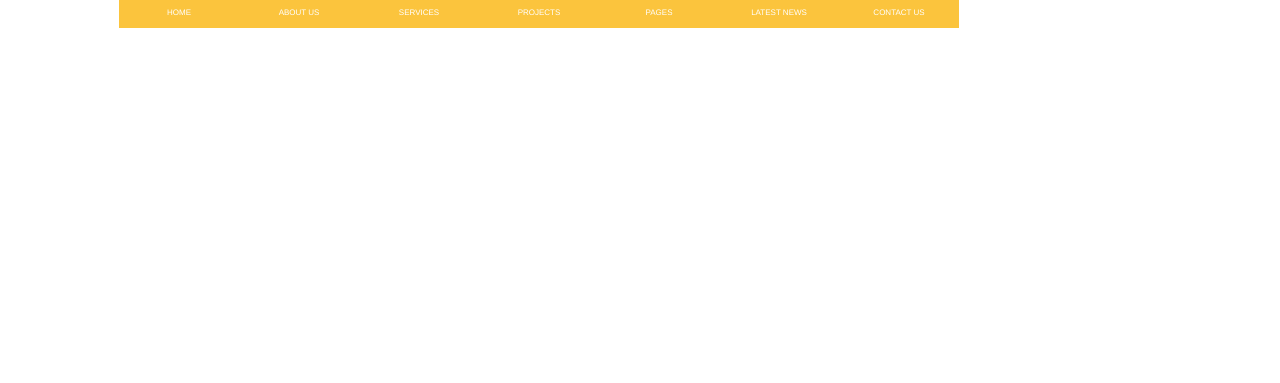
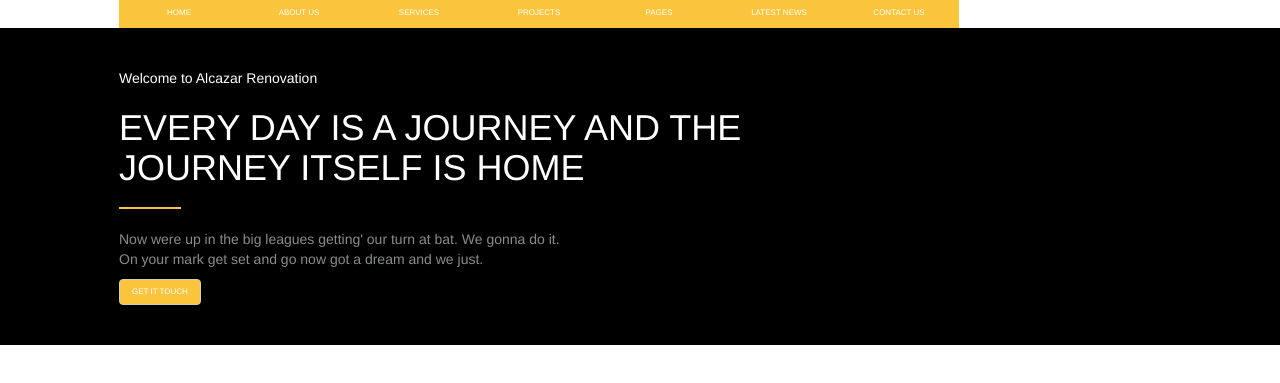
Before and after one commit to yakushou730/FrontEndHomework-bootstrap, a plain HTML site: page index.html in a window 1280 px wide. Shown: the part 125-508 px from the top of the page. Drawn offline with Linux system fonts and the light colour scheme.

Commit message:
Finish: (wireframe) big-pic-start

```diff
--- a/css/main.css
+++ b/css/main.css
@@ -1,7 +1,13 @@
 /* global */
 
-
 /* #header */
+/*
+#header {
+  position: fixed;
+  width: 100%;
+  z-index: 1;
+}
+*/
 #header div {
 
   font-size: 8px;
@@ -53,17 +59,49 @@
   color: white;
 }
 
+/* .big-pic-start */
+.big-pic-start {
+  background-color: black;
+}
+
+.big-pic-start .container {
+  padding: 40px 5%;
+}
+
+.big-pic-start h1 {
+  max-width: 700px;
+}
+
+.big-pic-start hr {
+  border: 1px solid rgb(251, 196, 61);
+  width: 60px;
+  margin-left: 0px;
+}
+
+.big-pic-start div, .big-pic-start h1 {
+  color: white;
+}
+
+.big-pic-start .desc-color {
+  color: #8a8b8c;
+}
+
+.big-pic-start .link-btn {
+  font-size: 8px;
+  background-color: rgb(251, 196, 61);
+}
+
 @media (min-width: 991px){
 
+  /* .menu */
   .menu .container {
     padding: 15px 5% 0px;
   }
 
-  /* .menu */
  .menu-list li {
   width:120px;
   background-color: rgb(251, 196, 61);
-}
+  }
 
 
 
--- a/index.html
+++ b/index.html
@@ -22,7 +22,9 @@
     <div class="container">
       <div class="row">
         <div class="col-sm-12 col-md-4">
-          <img src="image/logo.png" alt="logo">
+          <a href="#">
+            <img src="image/logo.png" alt="logo">
+          </a>
         </div>
         <div class="col-sm-12 col-md-4 clearfix">
           <div class="pull-left">
@@ -55,7 +57,17 @@
         </div>
       </div>
     </div>
-
+  </section>
+  <section class="big-pic-start">
+    <div class="container">
+      <div class="pic-info">
+        <p>Welcome to Alcazar Renovation</p>
+        <h1 class="text-uppercase">every day is a journey and the journey itself is home</h1>
+        <hr>
+        <p class="desc-color">Now were up in the big leagues getting' our turn at bat. We gonna do it.<br>On your mark get set and go now got a dream and we just.</p>
+        <a href="#"><div class="link-btn btn btn-default text-uppercase">Get it touch</div></a>
+      </div>
+    </div>
   </section>
 
 </body>
```
